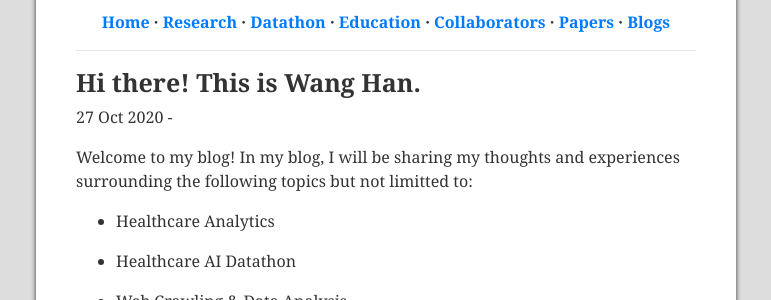
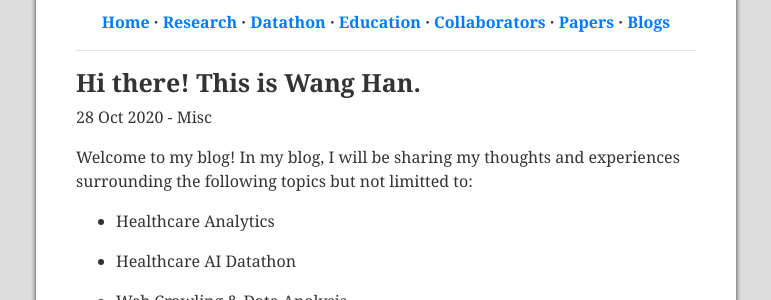
Before and after one commit to Hans0124SG/Hans0124SG.github.io, a Jekyll site: the page built from _posts/2020-10-28-hi-there-this-is-wang-han.md, in a window 1280 px wide. Shown: the part 226-526 px from the top of the page, without its empty margins (254-1025 px from the left). Built offline with Jekyll 4.4.1, drawn with Linux system fonts in a browser that asks for light colours.

Commit message:
fix blog format

```diff
--- a/_includes/navigation.html
+++ b/_includes/navigation.html
@@ -1,6 +1,6 @@
 <nav>
   {% for item in site.data.navigation %}
-    <a href="{{ item.link }}" {% if page.url == item.link %}{% endif %}>
+    <a href="{{ item.link }}">
       {{ item.name }}
     </a>
   {% endfor %}
--- a/_layouts/post.html
+++ b/_layouts/post.html
@@ -2,6 +2,6 @@
 layout: default
 ---
 <h2>{{ page.title }}</h2>
-<p>{{ page.date | date_to_string }} - {{ page.author }}</p>
+<p>{{ page.date | date_to_string }} - {{ page.categories }}</p>
 
 {{ content }}
--- a/_posts/2020-10-28-hi-there-this-is-wang-han.md
+++ b/_posts/2020-10-28-hi-there-this-is-wang-han.md
@@ -1,8 +1,8 @@
 ---
 layout: post
 title: Hi there! This is Wang Han.
-date: '2020-10-28 00:00:00 +0800'
-categories: Intro
+date: '2020-10-28 12:00:00 +0800'
+categories: Misc
 published: true
 ---
 Welcome to my blog! In my blog, I will be sharing my thoughts and experiences surrounding the following topics but not limitted to:
```
